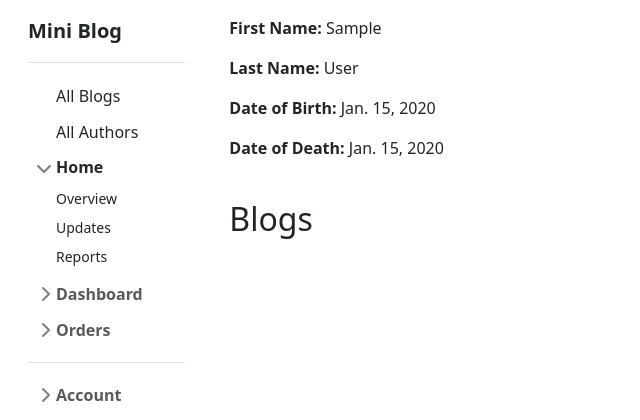
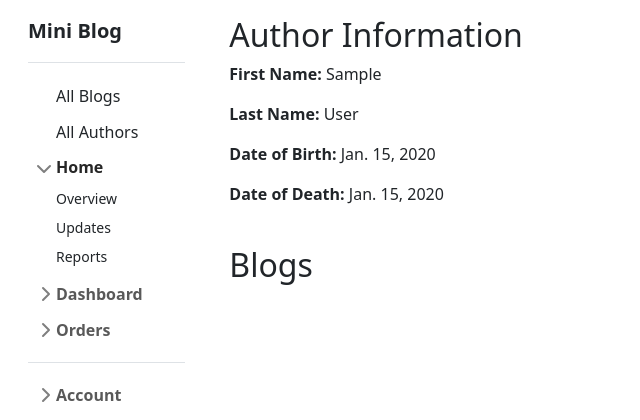
Before and after one commit to kavianam/mini-blog, a Django app: page /blog/blogger/1/ in a window 1280 px wide. Shown: the top 420 px of the page, without its empty margins (0-640 px from the left). Run offline with Django 3.2, Linux system fonts and the light colour scheme; tables that the repository leaves empty hold one stand-in row (values such as "Sample post"); data that the repository does not hold is empty; some libraries are stand-ins or nearby versions.

Commit message:
add title for the author-detail template

```diff
--- a/blog/templates/blog/author_detail.html
+++ b/blog/templates/blog/author_detail.html
@@ -5,6 +5,7 @@
 {% endblock %}
 
 {% block content %}
+    <h2>Author Information</h2>
     <p><strong>First Name: </strong>{{ author.first_name }}</p>
     <p><strong>Last Name: </strong>{{ author.last_name }}</p>
     {% if author.date_of_birth %}
```
